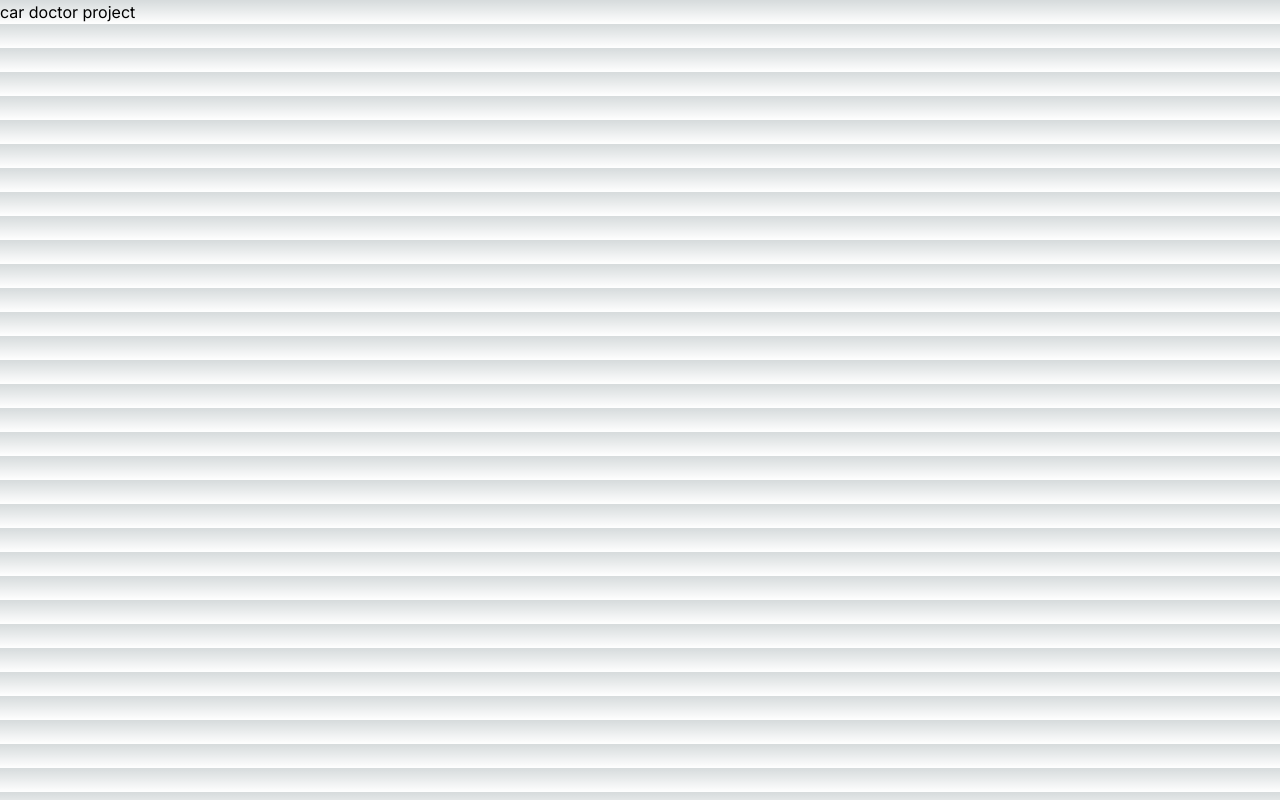
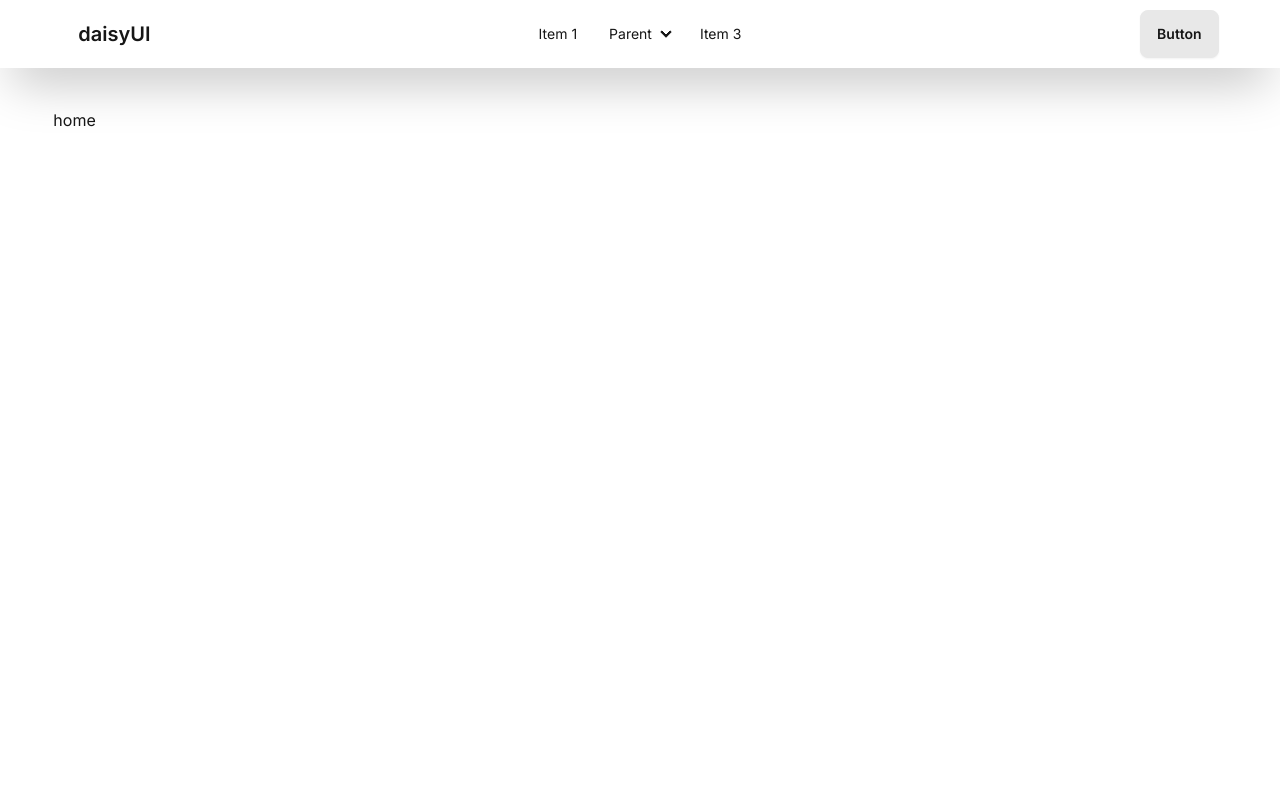
Before and after one commit to MdSaifulIslamRafsan/car_doctor_next_js_project, a Next.js app: page / in a window 1280 px wide. Built offline with nearby package versions, Linux system fonts and the light colour scheme.

Commit message:
added navbar

```diff
--- a/src/app/globals.css
+++ b/src/app/globals.css
@@ -1,33 +1,3 @@
 @tailwind base;
 @tailwind components;
 @tailwind utilities;
-
-:root {
-  --foreground-rgb: 0, 0, 0;
-  --background-start-rgb: 214, 219, 220;
-  --background-end-rgb: 255, 255, 255;
-}
-
-@media (prefers-color-scheme: dark) {
-  :root {
-    --foreground-rgb: 255, 255, 255;
-    --background-start-rgb: 0, 0, 0;
-    --background-end-rgb: 0, 0, 0;
-  }
-}
-
-body {
-  color: rgb(var(--foreground-rgb));
-  background: linear-gradient(
-      to bottom,
-      transparent,
-      rgb(var(--background-end-rgb))
-    )
-    rgb(var(--background-start-rgb));
-}
-
-@layer utilities {
-  .text-balance {
-    text-wrap: balance;
-  }
-}
--- a/src/app/layout.js
+++ b/src/app/layout.js
@@ -1,5 +1,6 @@
 import { Inter } from "next/font/google";
 import "./globals.css";
+import Navbar from "@/components/SharePage/Navbar";
 
 const inter = Inter({ subsets: ["latin"] });
 
@@ -10,9 +11,11 @@
 
 export default function RootLayout({ children }) {
   return (
-    <html lang="en">
+    <html data-theme="car-doctor-theme" lang="en">
       <body className={inter.className}>
-
+        {/* navbar */}
+        <Navbar></Navbar>
+        {/* outlet */}
         {children}
 
       </body>
--- a/src/app/page.js
+++ b/src/app/page.js
@@ -1,9 +1,10 @@
-import Image from "next/image";
+import HomePage from "@/components/HomePage/HomePage";
+
 
 export default function Home() {
   return (
-    <main className="">
-      <h1>car doctor project</h1>
+    <main className="w-[95%] my-10 md:w-11/12 max-w-[1440px] mx-auto">
+      <HomePage></HomePage>
     </main>
   );
 }
--- /dev/null
+++ b/src/components/HomePage/HomePage.jsx
@@ -0,0 +1,11 @@
+import React from 'react';
+
+const HomePage = () => {
+    return (
+        <div>
+            <h1>home</h1>
+        </div>
+    );
+};
+
+export default HomePage;
--- /dev/null
+++ b/src/components/SharePage/Navbar.jsx
@@ -0,0 +1,81 @@
+import React from "react";
+
+const Navbar = () => {
+  return (
+    <div className="shadow-2xl bg-base-100">
+      <div className="navbar w-[95%] md:w-11/12 max-w-[1440px] mx-auto">
+        <div className="navbar-start">
+          <div className="dropdown">
+            <div tabIndex={0} role="button" className="btn btn-ghost lg:hidden">
+              <svg
+                xmlns="http://www.w3.org/2000/svg"
+                className="h-5 w-5"
+                fill="none"
+                viewBox="0 0 24 24"
+                stroke="currentColor"
+              >
+                <path
+                  strokeLinecap="round"
+                  strokeLinejoin="round"
+                  strokeWidth="2"
+                  d="M4 6h16M4 12h8m-8 6h16"
+                />
+              </svg>
+            </div>
+            <ul
+              tabIndex={0}
+              className="menu menu-sm dropdown-content bg-base-100 rounded-box z-[1] mt-3 w-52 p-2 shadow"
+            >
+              <li>
+                <a>Item 1</a>
+              </li>
+              <li>
+                <a>Parent</a>
+                <ul className="p-2">
+                  <li>
+                    <a>Submenu 1</a>
+                  </li>
+                  <li>
+                    <a>Submenu 2</a>
+                  </li>
+                </ul>
+              </li>
+              <li>
+                <a>Item 3</a>
+              </li>
+            </ul>
+          </div>
+          <a className="btn btn-ghost text-xl">daisyUI</a>
+        </div>
+        <div className="navbar-center hidden lg:flex">
+          <ul className="menu menu-horizontal px-1">
+            <li>
+              <a>Item 1</a>
+            </li>
+            <li>
+              <details>
+                <summary>Parent</summary>
+                <ul className="p-2">
+                  <li>
+                    <a>Submenu 1</a>
+                  </li>
+                  <li>
+                    <a>Submenu 2</a>
+                  </li>
+                </ul>
+              </details>
+            </li>
+            <li>
+              <a>Item 3</a>
+            </li>
+          </ul>
+        </div>
+        <div className="navbar-end">
+          <a className="btn">Button</a>
+        </div>
+      </div>
+    </div>
+  );
+};
+
+export default Navbar;
--- a/tailwind.config.js
+++ b/tailwind.config.js
@@ -14,5 +14,21 @@
       },
     },
   },
-  plugins: [],
+  plugins: [require('daisyui')],
+  daisyui: {
+    themes: [
+      {
+        "car-doctor-theme": {
+          "primary": "#FF3811",
+          "secondary": "#f6d860",
+          "accent": "#37cdbe",
+          "neutral": "#3d4451",
+          "base-100": "#ffffff",
+        },
+      },
+      "dark",
+      "cupcake",
+    ],
+  },
+
 };
```
Also changed, not shown: package.json (+8 -5 lines), 1 other file (tests, documents, lock files or other folders).
